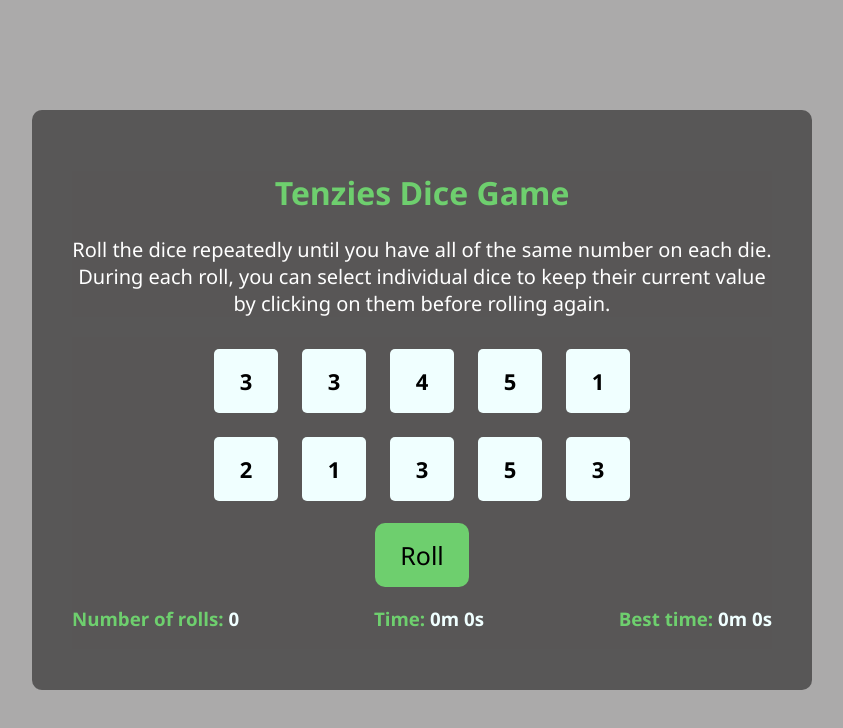
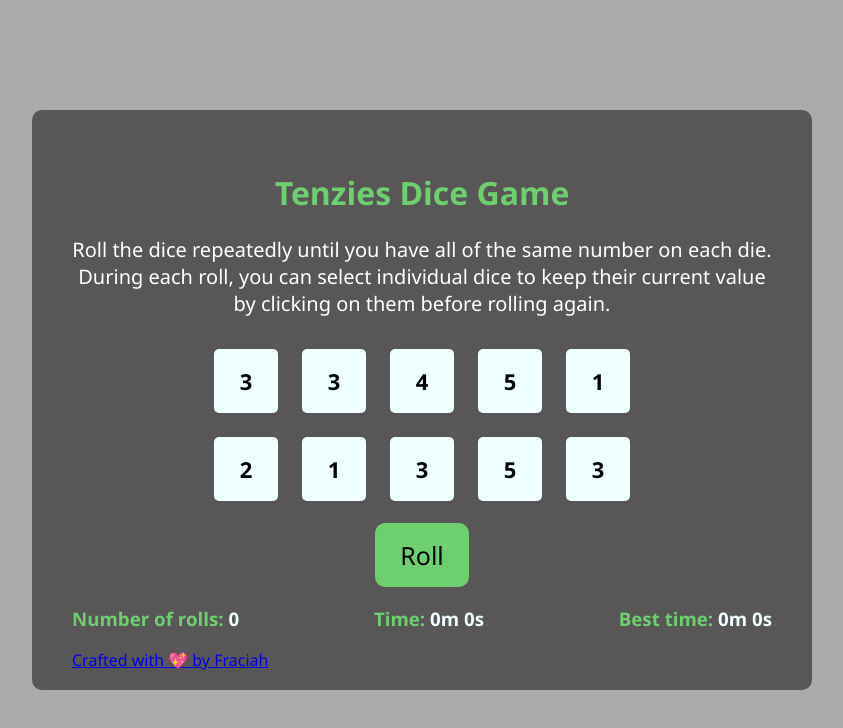
Before and after one commit to fraciah/tenzies, a React (Vite) app: page / in a window 1280 px wide. Shown: the top 728 px of the page, without its empty margins (218-1061 px from the left). Built offline with nearby package versions, Linux system fonts and the light colour scheme.

Commit message:
Added my tag

```diff
--- a/src/components/Extras.jsx
+++ b/src/components/Extras.jsx
@@ -8,11 +8,16 @@ export function Extras({ rolls, time, bestTime }) {
     const bestSeconds = Math.floor(bestTime % 60);
 
     return (
-        <div className="extras">
-            <h3>Number of rolls: <span className="extras-item">{rolls}</span></h3>
-            <h3>Time: <span className="extras-item">{`${minutes}m ${seconds}s`}</span></h3>
-            <h3>Best time: <span className="extras-item">{`${bestMinutes}m ${bestSeconds}s`}</span></h3>
-        </div>
+        <>
+            <div className="extras">
+                <h3>Number of rolls: <span className="extras-item">{rolls}</span></h3>
+                <h3>Time: <span className="extras-item">{`${minutes}m ${seconds}s`}</span></h3>
+                <h3>Best time: <span className="extras-item">{`${bestMinutes}m ${bestSeconds}s`}</span></h3>
+            </div>
+            <div className="tag-container">
+                <a href="https://github.com/fraciah?tab=repositories" className="tag" target="blank">Crafted with 💖 by Fraciah</a>
+            </div>
+        </>
     )
 }
 Extras.propTypes = {
```
